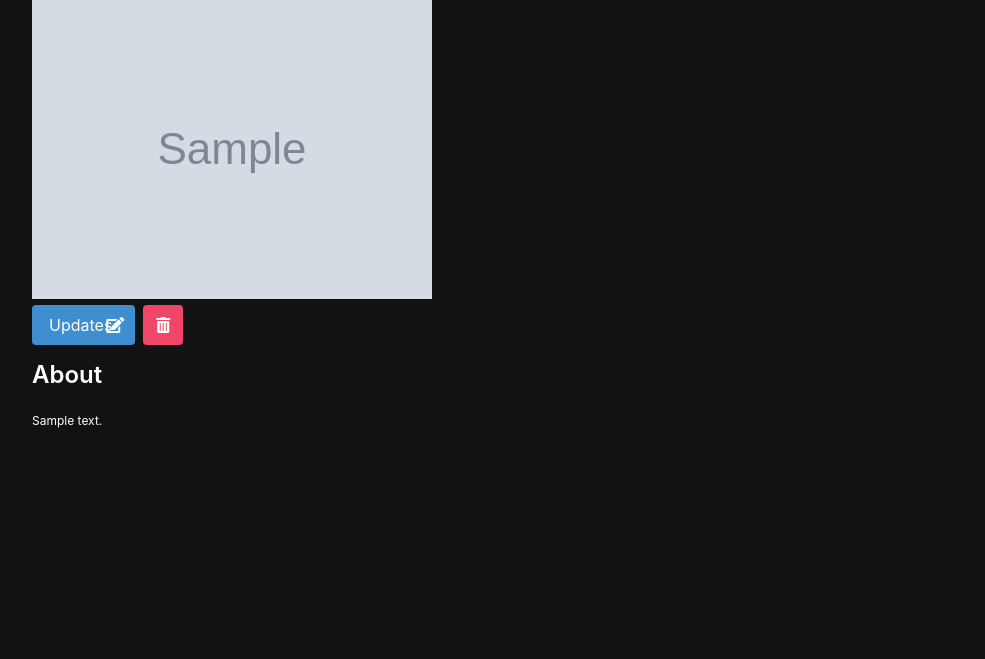
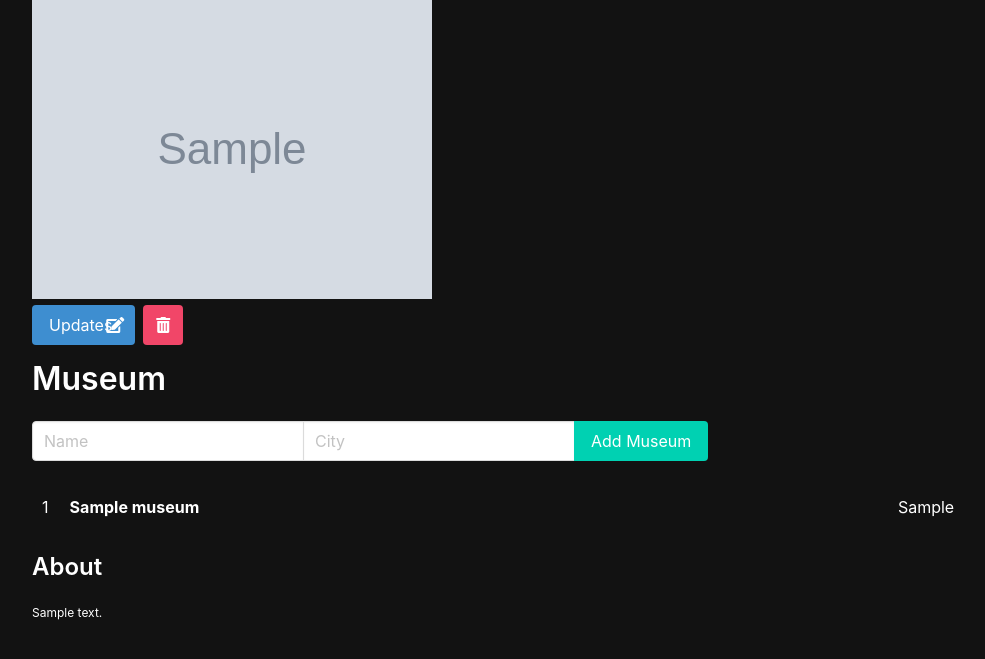
Before and after one commit to mariaximenez/rousseau_paintings, a Django app: page /paintings/1/ in a window 1280 px wide. Shown: the part 53-712 px from the top of the page, without its empty margins (32-1017 px from the left). Run offline with Django 4.2, Linux system fonts and the light colour scheme; tables that the repository leaves empty hold one stand-in row (values such as "Sample post"); grey boxes marked "Sample" are stand-in pictures.

Commit message:
Second Model with Create and Read Functionality

```diff
--- a/main_app/admin.py
+++ b/main_app/admin.py
@@ -1,6 +1,7 @@
 from django.contrib import admin
-from .models import Painting
+from .models import Painting, Museum
 
 
 
 admin.site.register(Painting)
+admin.site.register(Museum)
--- a/main_app/models.py
+++ b/main_app/models.py
@@ -12,3 +12,16 @@ class Painting (models.Model):
 
     class Meta:
         ordering = ['name']
+
+
+
+
+
+class Museum(models.Model):
+
+    name = models.CharField(max_length=150)
+    city = models.CharField(max_length=150)
+    painting = models.ForeignKey(Painting, on_delete=models.CASCADE, related_name="museum")
+
+    def __str__(self):
+        return self.name
--- a/main_app/static/styles/main.css
+++ b/main_app/static/styles/main.css
@@ -33,3 +33,22 @@ h3 {
 p {
     font-size: 12px;
 }
+
+.detail__museum {
+    width: 100%;
+    display: flex;
+    flex-direction: column;
+}
+
+.museum {
+    width: 100%;
+    padding: 10px;
+    display: grid;
+    grid-template-columns: 0.1fr 3fr 1fr;
+    border-radius: 5px;
+}
+
+.museum:hover {
+    background-color: hsla(0, 0%, 100%, 0.1);
+    cursor: pointer;
+}
--- a/main_app/templates/painting_detail.html
+++ b/main_app/templates/painting_detail.html
@@ -18,6 +18,51 @@
         </a>
     </div>
     </div>
+    <!-- inside container -->
+  <div class="detail__museum mb-5">
+    <h3 class="title is-3">Museum</h3>
+    <form class="mb-5" action="{% url 'museum_create' painting.pk %}" method="post">
+        {% csrf_token %}
+        <div class="field has-addons">
+            <div class="control">
+                <input
+                    class="input"
+                    type="text"
+                    name="name"
+                    placeholder="Name"
+                    required
+                />
+            </div>
+            <div class="control">
+                <input
+                    class="input"
+                    type="text"
+                    name="city"
+                    placeholder="City"
+                    required
+                />
+            </div>
+            <div class="control">
+                <input class="button is-primary" type="submit" value="Add Museum" />
+            </div>
+        </div>
+    </form>
+    {% for museum in painting.museum.all %}
+    <div class="museum">
+      <span>{{forloop.counter}}</span>
+      <span><b>{{museum.name}}</b></span>
+      <span>{{museum.city}}</span>
+    </div>
+		{% empty %}
+    <article class="message">
+      <div class="message-header">
+        <p>No Museum Available</p>
+      </div>
+    </article>
+
+    {% endfor %}
+  </div>
+<!--  above about section  -->
     <div class="detail__about">
         <h4 class="title is-4">About</h4>
         <p>{{painting.about}}</p>
--- a/main_app/urls.py
+++ b/main_app/urls.py
@@ -9,4 +9,5 @@ urlpatterns = [
     path('paintings/<int:pk>/', views.PaintingDetail.as_view(), name="painting_detail"),
     path('paintings/<int:pk>/update',views.PaintingUpdate.as_view(), name="painting_update"),
     path('paintings/<int:pk>/delete',views.PaintingDelete.as_view(), name="painting_delete"),
+    path('paintings/<int:pk>/museum/new', views.MuseumCreate.as_view(), name="museum_create"),
 ]
--- a/main_app/views.py
+++ b/main_app/views.py
@@ -1,8 +1,9 @@
 from django.shortcuts import render
+from django.shortcuts import redirect
 from django.views import View # <- View class to handle requests
 from django.http import HttpResponse # <- a class to handle sending a type of response
 from django.views.generic.base import TemplateView
-from .models import Painting
+from .models import Painting, Museum
 from django.views.generic.edit import CreateView, UpdateView, DeleteView
 from django.views.generic import DetailView
 from django.urls import reverse
@@ -64,3 +65,14 @@ class PaintingDelete(DeleteView):
     model = Painting
     template_name = "painting_delete_confirmation.html"
     success_url = "/paintings/"
+
+
+
+class MuseumCreate(View):
+
+    def post(self, request, pk):
+        name = request.POST.get("name")
+        city = request.POST.get("city")
+        painting = Painting.objects.get(pk=pk)
+        Museum.objects.create(name=name, city=city, painting=painting)
+        return redirect('painting_detail', pk=pk)
```
Also changed, not shown: main_app/migrations/0002_museum.py (added).
